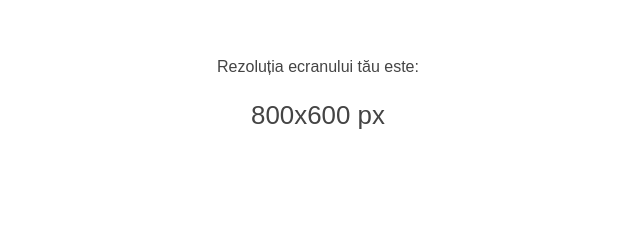
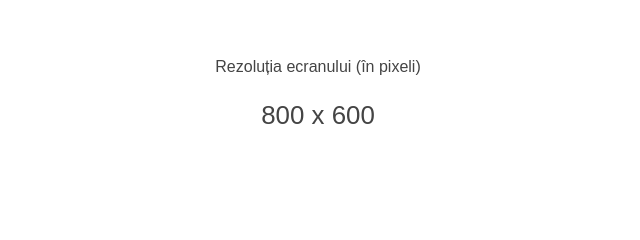
Before and after one commit to aviDms/cerezolutieam, a plain HTML site: page index.html in a window 1280 px wide. Shown: the part 101-341 px from the top of the page, 322-962 px from the left. Drawn offline with Linux system fonts and the light colour scheme.

Commit message:
update text

```diff
--- a/index.html
+++ b/index.html
@@ -73,7 +73,7 @@
     <body>
         <!-- Main -->
         <header>
-            <h1>Rezoluția ecranului tău este:</h1>
+            <h1>Rezoluția ecranului (în pixeli)</h1>
             <p id="show-resolution-here"></p>
         </header>
 
@@ -92,7 +92,7 @@
         <!-- Update DOM -->
         <script>
             const parentUL = document.querySelector('#show-resolution-here');
-            parentUL.innerHTML = screen.width + "x" + screen.height + " px";
+            parentUL.innerHTML = screen.width + " x " + screen.height;
         </script>
         <script>
             if (window.matchMedia && window.matchMedia('(prefers-color-scheme: dark)').matches) {
```
